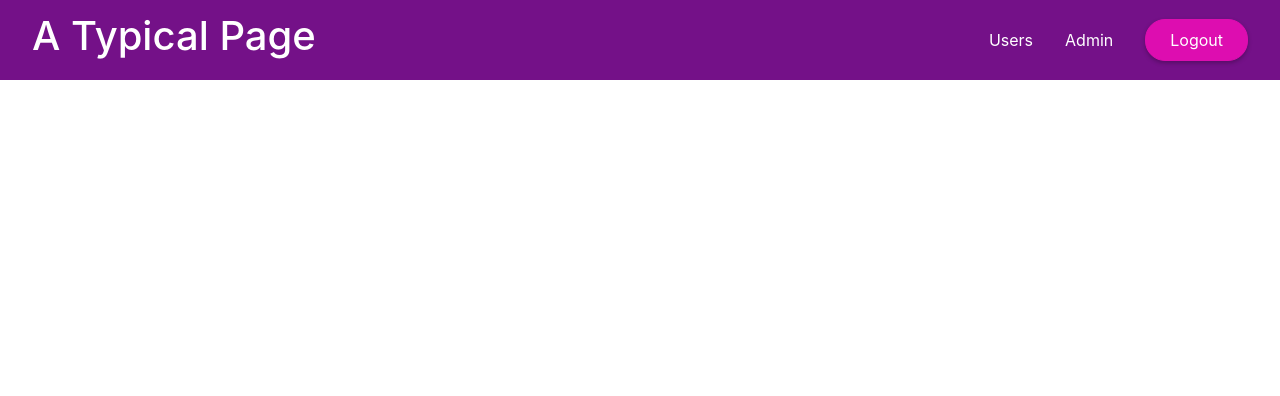
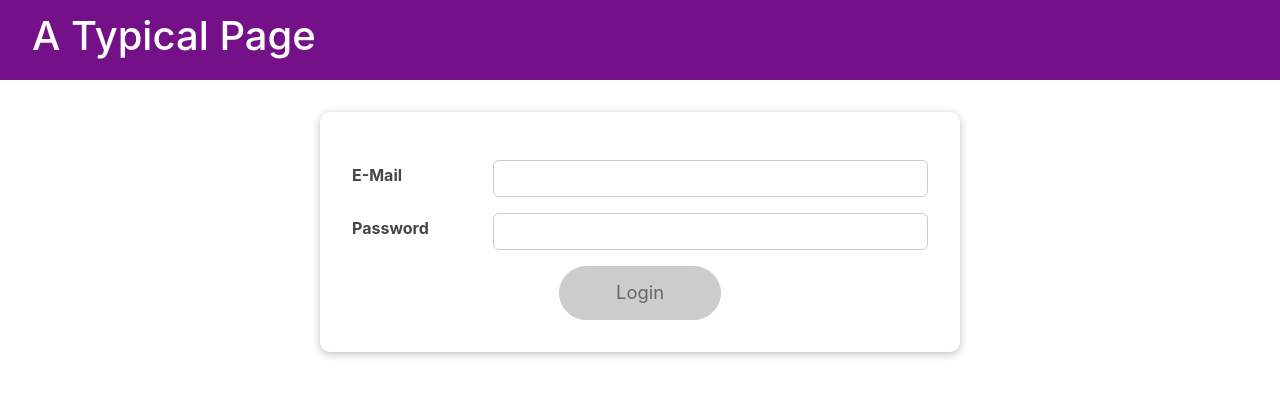
Before and after one commit to hasankarim18/simple-auth, a React (Create React App) app: page / in a window 1280 px wide. Shown: the top 396 px of the page. Built offline with nearby package versions, Linux system fonts and the light colour scheme.

Commit message:
initial setup

```diff
--- a/src/App.js
+++ b/src/App.js
@@ -1,15 +1,28 @@
 import React, { useState } from 'react';
 import './App.css';
+import Home from './Components/Home/Home';
+import Login from './Components/Login/Login';
 import MainHeader from './Components/MainHeader/MainHeader';
 
 function App() {
-  const [isLoggedIn, setIsLoggedIn] = useState(true)
+  const [isLoggedIn, setIsLoggedIn] = useState(false)
 
+  const loginHandler = (email, password) => {
+    ///
+    //
+    setIsLoggedIn(true)
+  }
+
+  const logoutHandler = () => {
+    setIsLoggedIn(false)
+  }
 
 
   return (
     <React.Fragment>
-      <MainHeader isAuthenticated={isLoggedIn} />
+      <MainHeader isAuthenticated={isLoggedIn} onLogout={logoutHandler} />
+      {!isLoggedIn && <Login onLogin={loginHandler} />}
+      {isLoggedIn && <Home onLogout={logoutHandler} />}
     </React.Fragment>
   );
 }
--- /dev/null
+++ b/src/Components/Home/Home.js
@@ -0,0 +1,14 @@
+import React from 'react';
+
+import Card from '../UI/Card/Card';
+import classes from './Home.module.css';
+
+const Home = (props) => {
+    return (
+        <Card className={classes.home}>
+            <h1>Welcome back!</h1>
+        </Card>
+    );
+};
+
+export default Home;
--- /dev/null
+++ b/src/Components/Home/Home.module.css
@@ -0,0 +1,7 @@
+.home {
+    width: 90%;
+    max-width: 40rem;
+    padding: 3rem;
+    margin: 2rem auto;
+    text-align: center;
+}
--- /dev/null
+++ b/src/Components/Login/Login.js
@@ -0,0 +1,82 @@
+import React, { useState } from 'react';
+
+import Card from '../UI/Card/Card';
+import classes from './Login.module.css';
+import Button from '../UI/Button/Button';
+
+const Login = (props) => {
+    const [enteredEmail, setEnteredEmail] = useState('');
+    const [emailIsValid, setEmailIsValid] = useState();
+    const [enteredPassword, setEnteredPassword] = useState('');
+    const [passwordIsValid, setPasswordIsValid] = useState();
+    const [formIsValid, setFormIsValid] = useState(false);
+
+    const emailChangeHandler = (event) => {
+        setEnteredEmail(event.target.value);
+
+        setFormIsValid(
+            event.target.value.includes('@') && enteredPassword.trim().length > 6
+        );
+    };
+
+    const passwordChangeHandler = (event) => {
+        setEnteredPassword(event.target.value);
+
+        setFormIsValid(
+            event.target.value.trim().length > 6 && enteredEmail.includes('@')
+        );
+    };
+
+    const validateEmailHandler = () => {
+        setEmailIsValid(enteredEmail.includes('@'));
+    };
+
+    const validatePasswordHandler = () => {
+        setPasswordIsValid(enteredPassword.trim().length > 6);
+    };
+
+    const submitHandler = (event) => {
+        event.preventDefault();
+        props.onLogin(enteredEmail, enteredPassword);
+    };
+
+    return (
+        <Card className={classes.login}>
+            <form onSubmit={submitHandler}>
+                <div
+                    className={`${classes.control} ${emailIsValid === false ? classes.invalid : ''
+                        }`}
+                >
+                    <label htmlFor="email">E-Mail</label>
+                    <input
+                        type="email"
+                        id="email"
+                        value={enteredEmail}
+                        onChange={emailChangeHandler}
+                        onBlur={validateEmailHandler}
+                    />
+                </div>
+                <div
+                    className={`${classes.control} ${passwordIsValid === false ? classes.invalid : ''
+                        }`}
+                >
+                    <label htmlFor="password">Password</label>
+                    <input
+                        type="password"
+                        id="password"
+                        value={enteredPassword}
+                        onChange={passwordChangeHandler}
+                        onBlur={validatePasswordHandler}
+                    />
+                </div>
+                <div className={classes.actions}>
+                    <Button type="submit" className={classes.btn} disabled={!formIsValid}>
+                        Login
+                    </Button>
+                </div>
+            </form>
+        </Card>
+    );
+};
+
+export default Login;
--- /dev/null
+++ b/src/Components/Login/Login.module.css
@@ -0,0 +1,56 @@
+.login {
+    width: 90%;
+    max-width: 40rem;
+    margin: 2rem auto;
+    padding: 2rem;
+}
+
+.control {
+    margin: 1rem 0;
+    display: flex;
+    align-items: stretch;
+    flex-direction: column;
+}
+
+.control label,
+.control input {
+    display: block;
+}
+
+.control label {
+    font-weight: bold;
+    flex: 1;
+    color: #464646;
+    margin-bottom: 0.5rem;
+}
+
+.control input {
+    flex: 3;
+    font: inherit;
+    padding: 0.35rem 0.35rem;
+    border-radius: 6px;
+    border: 1px solid #ccc;
+}
+
+.control input:focus {
+    outline: none;
+    border-color: #4f005f;
+    background: #f6dbfc;
+}
+
+.control.invalid input {
+    border-color: red;
+    background: #fbdada;
+}
+
+.actions {
+    text-align: center;
+}
+
+@media (min-width: 768px) {
+    .control {
+        align-items: center;
+        flex-direction: row;
+    }
+
+}
--- a/src/Components/MainHeader/MainHeader.js
+++ b/src/Components/MainHeader/MainHeader.js
@@ -9,7 +9,7 @@
             <h1>A Typical Page</h1>
             <Navigation
                 isLoggedIn={props.isAuthenticated}
-            //  onLogout={props.onLogout}
+                onLogout={props.onLogout}
             />
         </header>
     );
--- a/src/Components/MainHeader/MainHeader.module.css
+++ b/src/Components/MainHeader/MainHeader.module.css
@@ -1,5 +1,5 @@
 .main-header {
-    position: fixed;
+    position: relative;
     top: 0;
     left: 0;
     width: 100%;
--- a/src/Components/MainHeader/Navigation.js
+++ b/src/Components/MainHeader/Navigation.js
@@ -6,18 +6,27 @@
     return (
         <nav className={classes.nav}>
             <ul>
+                {
+                    props.isLoggedIn && (
                         <li>
                             <a href="/">Users</a>
                         </li>
-
-
+                    )
+                }
+                {
+                    props.isLoggedIn && (
                         <li>
                             <a href="/">Admin</a>
                         </li>
-
+                    )
+                }
+                {
+                    props.isLoggedIn && (
                         <li>
                             <button onClick={props.onLogout}>Logout</button>
                         </li>
+                    )
+                }
             </ul>
         </nav>
     );
--- /dev/null
+++ b/src/Components/UI/Button/Button.js
@@ -0,0 +1,18 @@
+import React from 'react';
+
+import classes from './Button.module.css';
+
+const Button = (props) => {
+  return (
+    <button
+      type={props.type || 'button'}
+      className={`${classes.button} ${props.className}`}
+      onClick={props.onClick}
+      disabled={props.disabled}
+    >
+      {props.children}
+    </button>
+  );
+};
+
+export default Button;
--- /dev/null
+++ b/src/Components/UI/Button/Button.module.css
@@ -0,0 +1,30 @@
+.button {
+  font: inherit;
+  border: 1px solid #4f005f;
+  background: #4f005f;
+  color: white;
+  padding: 0.75rem 3.5rem;
+  cursor: pointer;
+  font-size: 1.15rem;
+  border-radius: 30px;
+}
+
+.button:hover,
+.button:active {
+  background: #741188;
+  border-color: #741188;
+}
+
+.button:focus {
+  outline: none;
+}
+
+button:disabled,
+button:focus:disabled,
+button:hover:disabled,
+button:active:disabled {
+  background: #ccc;
+  border-color: #ccc;
+  color: #666666;
+  cursor: not-allowed;
+}
--- /dev/null
+++ b/src/Components/UI/Card/Card.js
@@ -0,0 +1,11 @@
+import React from 'react';
+
+import classes from './Card.module.css';
+
+const Card = (props) => {
+  return (
+    <div className={`${classes.card} ${props.className}`}>{props.children}</div>
+  );
+};
+
+export default Card;
--- /dev/null
+++ b/src/Components/UI/Card/Card.module.css
@@ -0,0 +1,5 @@
+.card {
+  background: white;
+  box-shadow: 0 2px 8px rgba(0, 0, 0, 0.26);
+  border-radius: 10px;
+}
```
Lines whose indentation alone changed are shown as unchanged.
